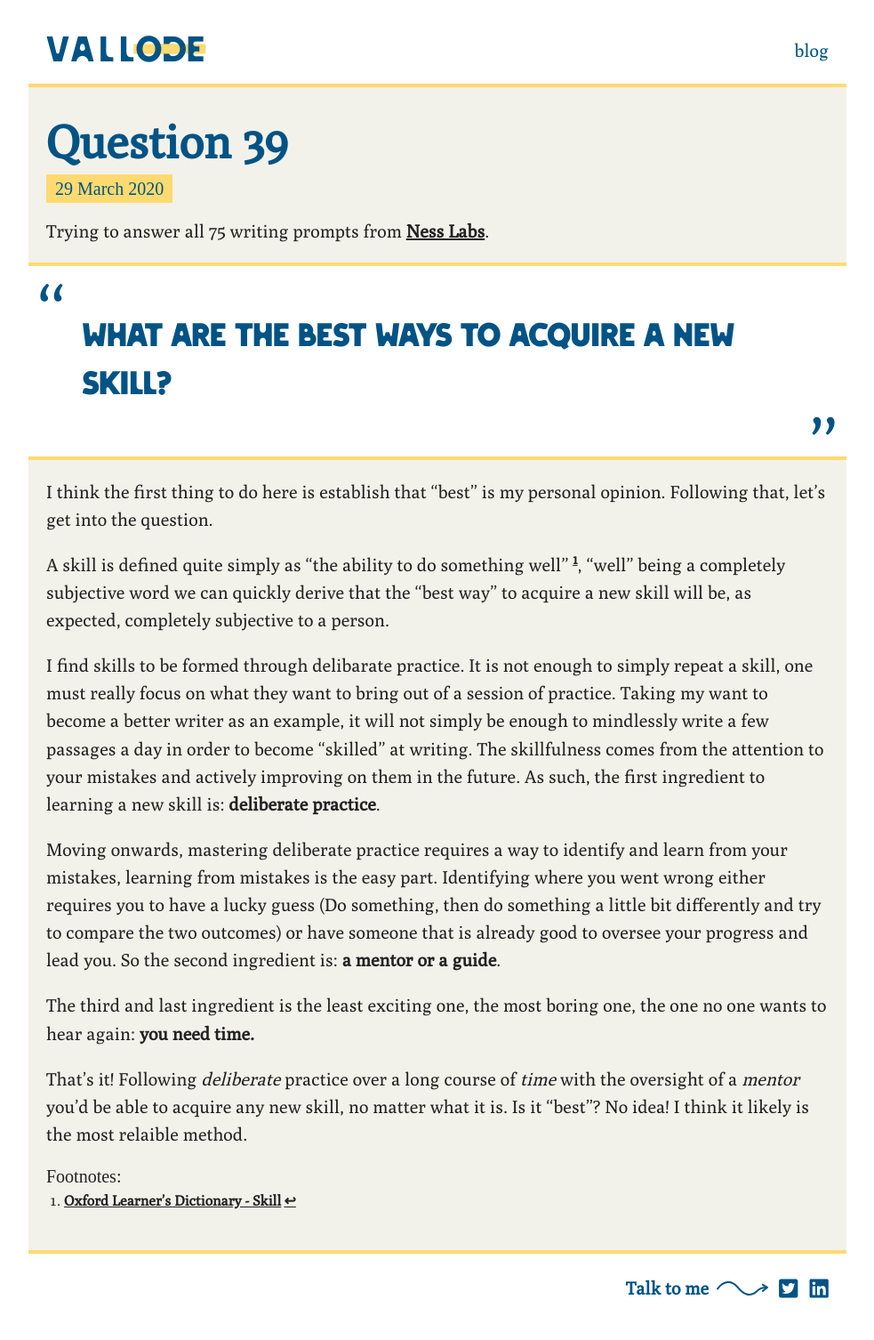
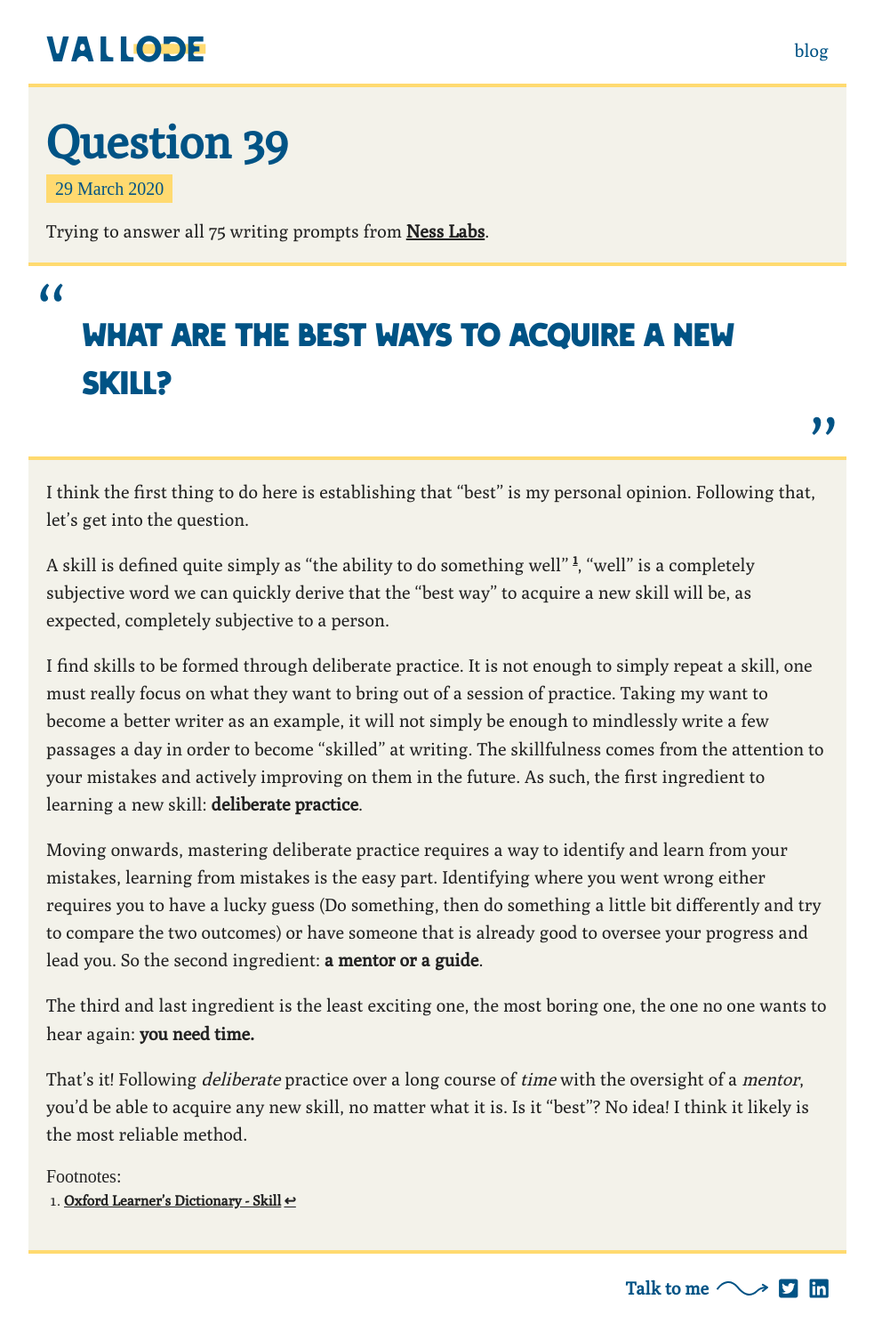
Before and after one commit to vallode/vallode.com, a Jekyll site: the page built from _posts/2020-03-29-what-are-the-best-ways-to-acquire-a-new-skill.md, in a window 1280 px wide. Shown: the whole page at 89% size, without its empty margins (148-1131 px from the left). Built offline with Jekyll 4.4.1, drawn with Linux system fonts in a browser that asks for light colours.

Commit message:
Fix spelling mistakes in post

```diff
--- a/_posts/2020-03-29-what-are-the-best-ways-to-acquire-a-new-skill.md
+++ b/_posts/2020-03-29-what-are-the-best-ways-to-acquire-a-new-skill.md
@@ -11,16 +11,16 @@
 
 > ### What are the best ways to acquire a new skill?
 
-I think the first thing to do here is establish that "best" is my personal opinion. Following that, let's get into the question.
+I think the first thing to do here is establishing that "best" is my personal opinion. Following that, let's get into the question.
 
-A skill is defined quite simply as "the ability to do something well" [^1], "well" being a completely subjective word we can quickly derive that the "best way" to acquire a new skill will be, as expected, completely subjective to a person.
+A skill is defined quite simply as "the ability to do something well" [^1], "well" is a completely subjective word we can quickly derive that the "best way" to acquire a new skill will be, as expected, completely subjective to a person.
 
-I find skills to be formed through delibarate practice. It is not enough to simply repeat a skill, one must really focus on what they want to bring out of a session of practice. Taking my want to become a better writer as an example, it will not simply be enough to mindlessly write a few passages a day in order to become "skilled" at writing. The skillfulness comes from the attention to your mistakes and actively improving on them in the future. As such, the first ingredient to learning a new skill is: **deliberate practice**.
+I find skills to be formed through deliberate practice. It is not enough to simply repeat a skill, one must really focus on what they want to bring out of a session of practice. Taking my want to become a better writer as an example, it will not simply be enough to mindlessly write a few passages a day in order to become "skilled" at writing. The skillfulness comes from the attention to your mistakes and actively improving on them in the future. As such, the first ingredient to learning a new skill: **deliberate practice**.
 
-Moving onwards, mastering deliberate practice requires a way to identify and learn from your mistakes, learning from mistakes is the easy part. Identifying where you went wrong either requires you to have a lucky guess (Do something, then do something a little bit differently and try to compare the two outcomes) or have someone that is already good to oversee your progress and lead you. So the second ingredient is: **a mentor or a guide**.
+Moving onwards, mastering deliberate practice requires a way to identify and learn from your mistakes, learning from mistakes is the easy part. Identifying where you went wrong either requires you to have a lucky guess (Do something, then do something a little bit differently and try to compare the two outcomes) or have someone that is already good to oversee your progress and lead you. So the second ingredient: **a mentor or a guide**.
 
 The third and last ingredient is the least exciting one, the most boring one, the one no one wants to hear again: **you need time.**
 
-That's it! Following _deliberate_ practice over a long course of _time_ with the oversight of a _mentor_ you'd be able to acquire any new skill, no matter what it is. Is it "best"? No idea! I think it likely is the most relaible method.
+That's it! Following _deliberate_ practice over a long course of _time_ with the oversight of a _mentor_, you'd be able to acquire any new skill, no matter what it is. Is it "best"? No idea! I think it likely is the most reliable method.
 
 [^1]: [Oxford Learner's Dictionary - Skill](https://www.oxfordlearnersdictionaries.com/definition/english/skill?q=skill)
```
